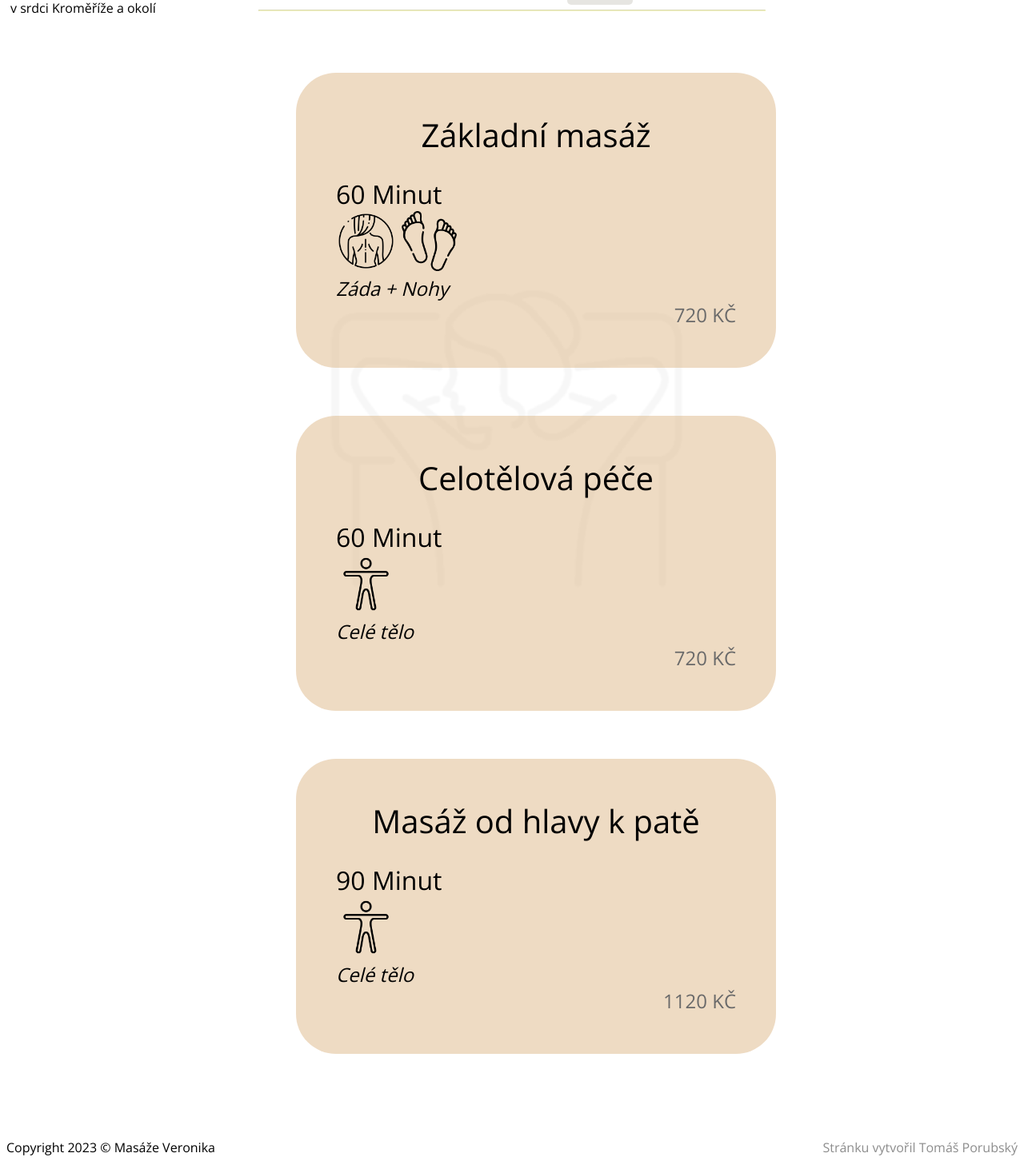
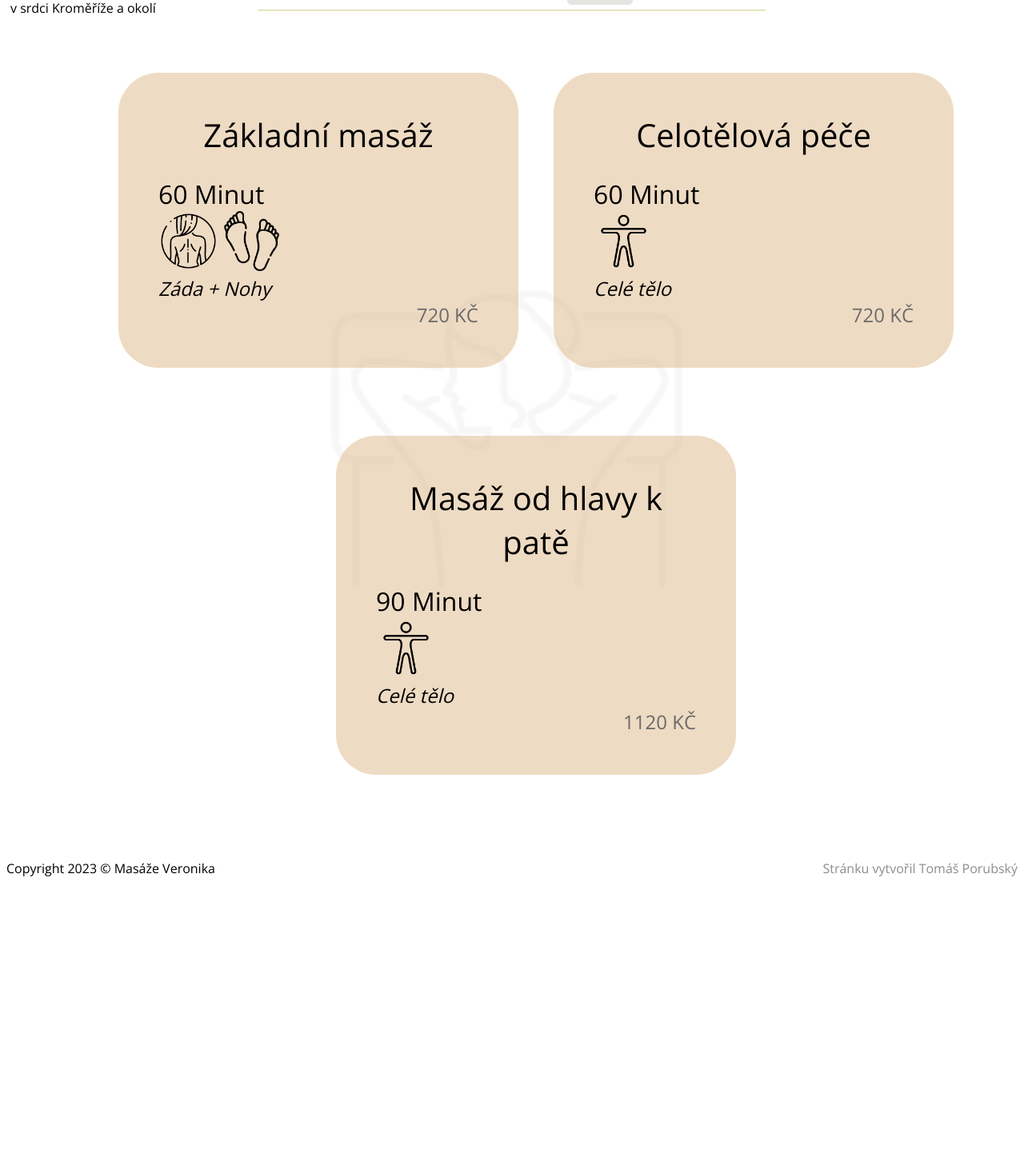
Before and after one commit to poruto/web-flask-masazedom.cz, a Flask app: page /cenik in a window 1280 px wide; the page is wider, and only the part inside the window is pictured. Shown: the part 55-1517 px from the top of that part at 80% size. After the commit the page ends 1151 px from the top of that part, so only its background shows below. Run offline with Flask 3, Linux system fonts and the light colour scheme.

```diff
--- a/static/styles.css
+++ b/static/styles.css
@@ -97,7 +97,7 @@
 
 body
 {
-    overflow-x: hidden;
+
 }
 
 #content_box
@@ -180,12 +180,12 @@ nav
     background-color: var(--light_wood_color);
     padding: 50px;
     border-radius: 50px;
-    width: 500px;
-    min-width: 500px;
-    display: block;
+    width: 400px;
+    min-width: 400px;
+    display: inline-block;
     text-align: left;
-    margin-left: auto;
-    margin-right: auto;
+    margin-left: 20px;
+    margin-right: 20px;
     margin-bottom: 60px;
     margin-top: 25px;
     transition: filter 1s ease-out, width 0.75s ease-out;
@@ -240,6 +240,7 @@ nav
 
 .atable_td1
 {
+    min-width: 50px;
     padding: 3px;
     text-align: center;
     word-break: break-all;
@@ -248,6 +249,7 @@ nav
 
 .atable_td2
 {
+    min-width: 50px;
     padding: 3px;
     max-width: 200px;
     word-break: break-all;
@@ -260,3 +262,8 @@ nav
     width: 25px;
     height: 25px;
 }
+
+.afilter_checkbox
+{
+    transform: scale(1.5);
+}
```
Also changed, not shown: data.json (+1 -1 lines), templates/admin/panel.html (+4 -4 lines), static/images/past.png, 7 other files.
